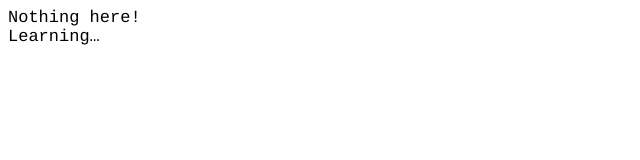
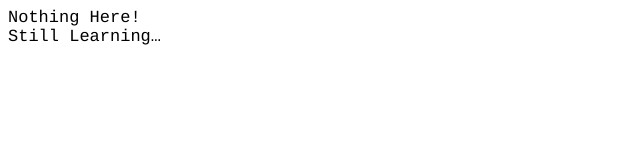
Before and after one commit to Huang-Zixi/Huang-Zixi.github.io, a plain HTML site: page index.html in a window 1280 px wide. Shown: the full height of the page, 0-640 px from the left. Drawn offline with Linux system fonts and the light colour scheme.

Commit message:
MainPage

```diff
--- a/index.html
+++ b/index.html
@@ -12,7 +12,7 @@
   </style>
 </head>
 <body>
-<p class="p1"><span class="s1">Nothing here!</span></p>
-<p class="p1"><span class="s1">Learning…</span></p>
+<p class="p1"><span class="s1">Nothing Here!</span></p>
+<p class="p1"><span class="s1">Still Learning…</span></p>
 </body>
 </html>
```
